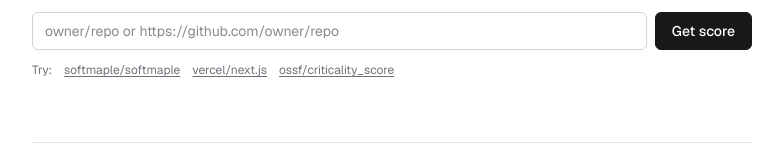
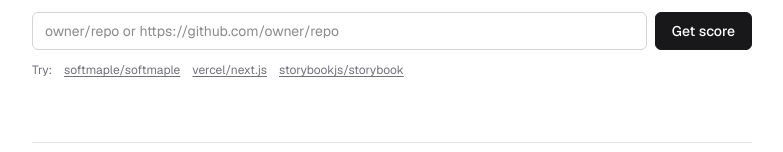
Before and after one commit to zhyd1997/oss-criticality-radar, a Next.js app: page / in a window 1280 px wide. Shown: the part 184-336 px from the top of the page, without its empty margins (248-1031 px from the left). Built offline with nearby package versions, Linux system fonts and the light colour scheme.

Commit message:
chore(ui): use Storybook as example repository
Replace the ossf/criticality_score try-link with storybookjs/storybook.

Co-authored-by: Grok 4.5 (high) <grok@x.ai>

```diff
--- a/app/components/ScoreForm.tsx
+++ b/app/components/ScoreForm.tsx
@@ -12,7 +12,7 @@ import { ScoreResultView } from "./ScoreResult";
 const EXAMPLES = [
   "https://github.com/softmaple/softmaple",
   "https://github.com/vercel/next.js",
-  "https://github.com/ossf/criticality_score",
+  "https://github.com/storybookjs/storybook",
 ];
 
 /** Duration of `.panel-out` — keep loading mounted until it finishes. */
```
